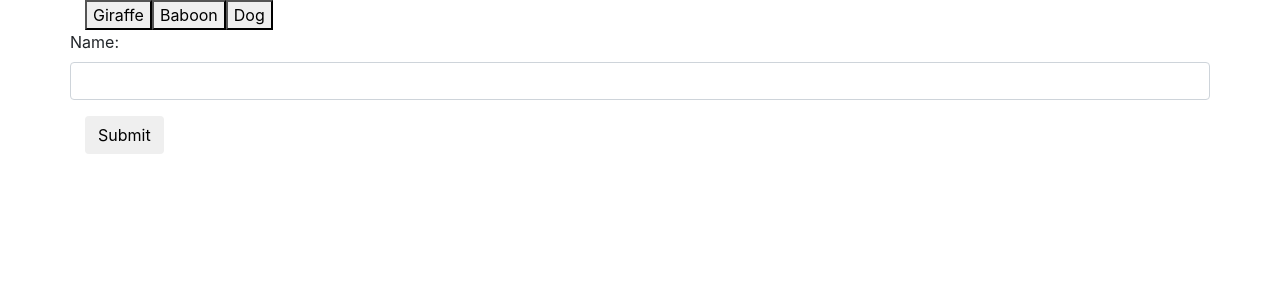
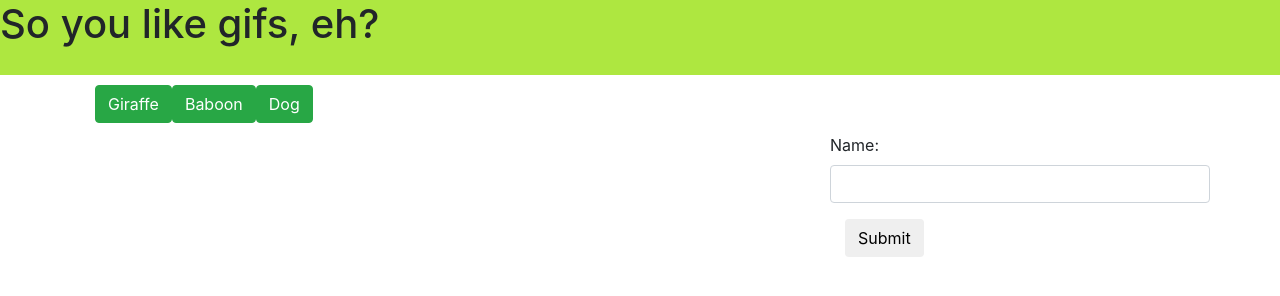
Before and after one commit to mattylaw192/giphy, a plain HTML site: page index.html in a window 1280 px wide. Drawn offline with nearby package versions, Linux system fonts and the light colour scheme.

Commit message:
Updated css & html

```diff
--- a/assets/javascript.js
+++ b/assets/javascript.js
@@ -9,6 +9,7 @@ function displayButtons() {
     for (var i = 0; i < animals.length; i++){
         var a = $("<button>");
         a.addClass("animal");
+        a.addClass("btn btn-success");
         a.attr("data-name",animals[i]);
         a.text(animals[i]);
         $("#animal-buttons").append(a);
@@ -27,16 +28,12 @@ $("#add-animal").on("click", function(event){
     displayButtons();
 
 
+
 })
-
-
-
 
 displayButtons();
 
-
-
-function buildQueryURL(){
+$("#animal").on("click",function buildQueryURL(){
     var animal = $(this).attr("data-name");
     var queryURL = "http://api.giphy.com/v1/gifs/search?" + animal + "&api_key=47knbJVz9ApSdFnyQ8P7WGFSfASrNSck";
 
@@ -54,9 +51,9 @@ function buildQueryURL(){
     });
 
 
-};
+});
 
-buildQueryURL();
+
 
 
 
--- a/assets/style.css
+++ b/assets/style.css
@@ -0,0 +1,14 @@
+#animal-buttons{
+    margin:10px;
+}
+
+.header {
+background-color:#AEE740;
+height:75px;
+
+
+}
+
+h1 {
+color:white;
+}
--- a/index.html
+++ b/index.html
@@ -11,11 +11,28 @@
         crossorigin="anonymous" />
 </head>
 
+<div class="header">
+    <div class="row">
+        <div class="col-md-12">
+            <h1>So you like gifs, eh?</h1>
+        </div>
+    </div>
+</div>
 
 <body>
     <div class="container">
+
+        <div class="row">
+            <div class="col-md-12">
                 <div id="animal-buttons"></div>
+            </div>
+        </div>
+
+        <div class="row">
+            <div class="col-md-8">
                 <div id="images"></div>
+            </div>
+            <div class="col-md-4">
                 <div class="form">
                     <form role="form">
                         <div class="form-group row">
@@ -24,7 +41,8 @@
                         </div>
                         <button class="btn btn-default" id="add-animal" type="submit">Submit</button>
                     </form>
-
+                </div>
+            </div>
         </div>
     </div>
 
```
Lines whose indentation alone changed are shown as unchanged.
